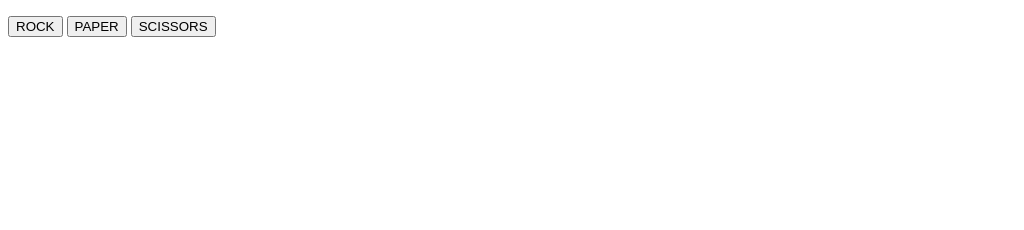
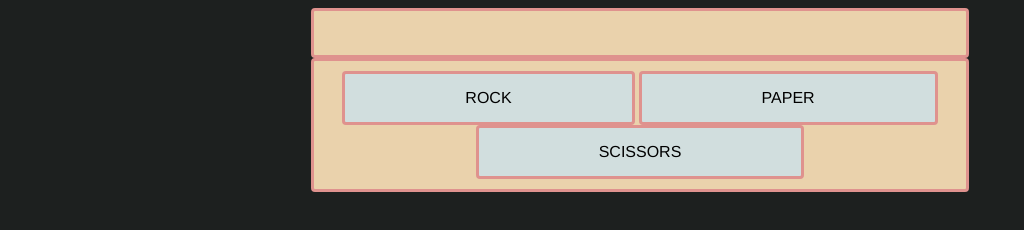
Before and after one commit to Zeta-Text/rock-paper-scissors, a plain HTML site: page game.html in a window 1280 px wide. Shown: the whole page, without its empty margins (0-1024 px from the left). Drawn offline with Linux system fonts and the light colour scheme.

Commit message:
Completed UI.

```diff
--- a/game.html
+++ b/game.html
@@ -2,12 +2,16 @@
 <html>
 <head>
     <link rel="stylesheet" href="style.css">
+
 </head>
 <body>
-    <p id="score"></p>
-    <p id="compscore"></p>
-    <p id="resultMessage"></p>
-    <p id="winningmsg"></p>
+    <div id="message">
+        <p id="score"></p>
+        <p id="compscore"></p>
+        <p id="resultMessage"></p>
+        <p id="winningmsg"></p>
+    </div>
+
     <div id="buttons">
         <button id="rock" type="button">ROCK</button>
         <button id="paper" type="button">PAPER</button>
--- a/style.css
+++ b/style.css
@@ -1,10 +1,50 @@
-.rock {
-    background-color: #4CAF50; /* Green */
+body {
+    background-color: #1D201F;
+
+
+}
+
+#message {
+    background-color: #EAD2AC;
+    text-align: center;
+    margin: auto;
+    width: 50%;
+    border: 3px solid #DF928E;
+    padding: 10px;
+    border-radius: 4px;
+    font-family: 'Franklin Gothic Medium', 'Arial Narrow', Arial, sans-serif;
+    font-size: 24px;
+
+}
+
+#buttons{
+    background-color: #EAD2AC;
+    text-align: center;
+    margin: auto;
+    width: 50%;
+    border: 3px solid #DF928E;
+    padding: 10px;
+    border-radius: 4px;
+
+}
+button {
+    background-color: #D1DEDE;
+    color: black;
     border: none;
-    color: white;
-    padding: 15px 32px;
+    padding: 15px 120px;
     text-align: center;
     text-decoration: none;
     display: inline-block;
     font-size: 16px;
+    border-radius: 4px;
+    transition-duration: 0.4s;
+    border: 3px solid #DF928E;
+    font-family: 'Franklin Gothic Medium', 'Arial Narrow', Arial, sans-serif;
+
   }
+
+
+  button:hover {
+    background-color: #1D201F; /* Green */
+    color: white;
+  }
```
